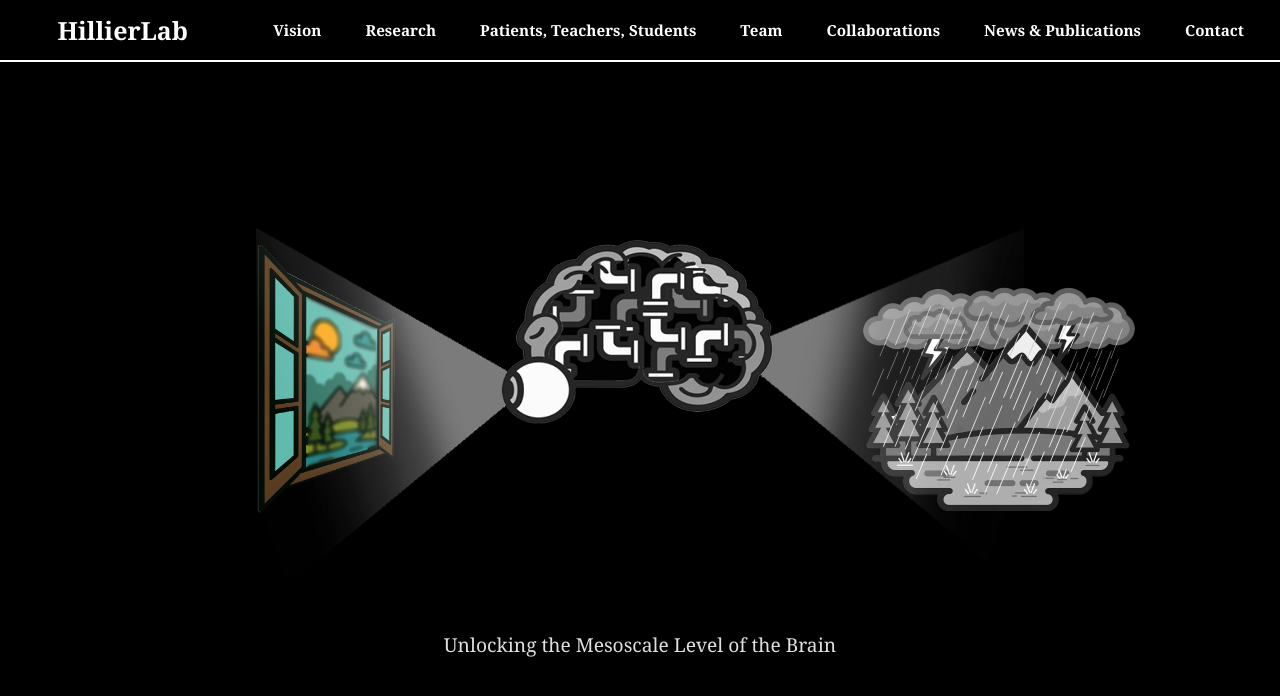
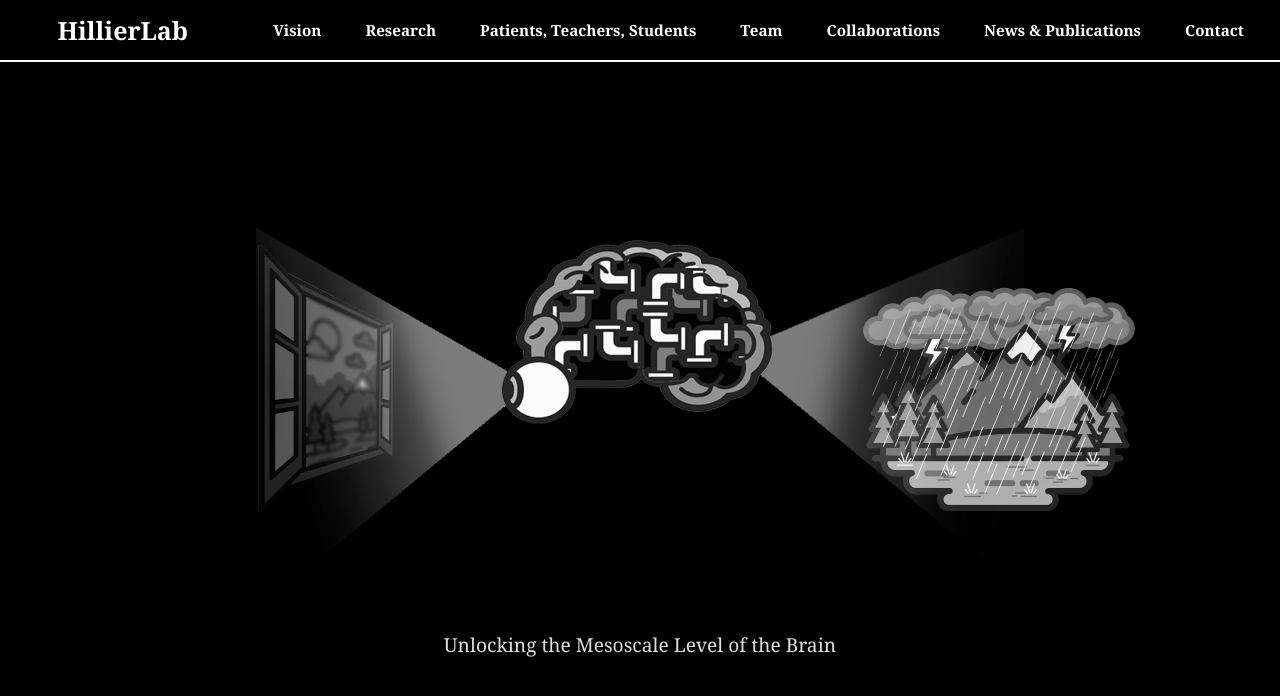
Before and after one commit to dzsano/rottenbillerdavid.github.io, a Jekyll site: the page _layouts/default.html, which Jekyll copies as it is, in a window 1280 px wide. Shown: the top 696 px of the page. Built offline with Jekyll 4.4.1, drawn with Linux system fonts in a browser that asks for light colours.

Commit message:
Update default.html

```diff
--- a/_layouts/default.html
+++ b/_layouts/default.html
@@ -104,6 +104,20 @@ nav a:focus { outline: none !important; }
   max-width: 800px;
   z-index: 1;
 }
+
+.silhouette img {
+  position: absolute;
+  width: 100%;
+  height: auto;
+  top: 0;
+  left: 0;
+  transition: opacity 1.2s ease;
+}
+
+.silhouette img.happy { opacity: 0; }
+body.happy .silhouette img.gloomy { opacity: 0; }
+body.happy .silhouette img.happy { opacity: 1; }
+
 
 .projection {
   position: absolute;
@@ -240,7 +254,10 @@ body.happy .lock { display: none; }
 </nav>
 
 <div class="scene">
-  <img src="/assets/images/happy_window.png" class="silhouette" alt="Human silhouette">
+  <div class="silhouette">
+    <img src="/assets/images/gloomy_window.png" class="gloomy" alt="Gloomy window">
+    <img src="/assets/images/happy_window.png" class="happy" alt="Happy window">
+  </div>
 
   <div class="brain" id="brain">
     <img src="/assets/images/g_brain.png" class="gloomy" alt="Gloomy brain">
```
